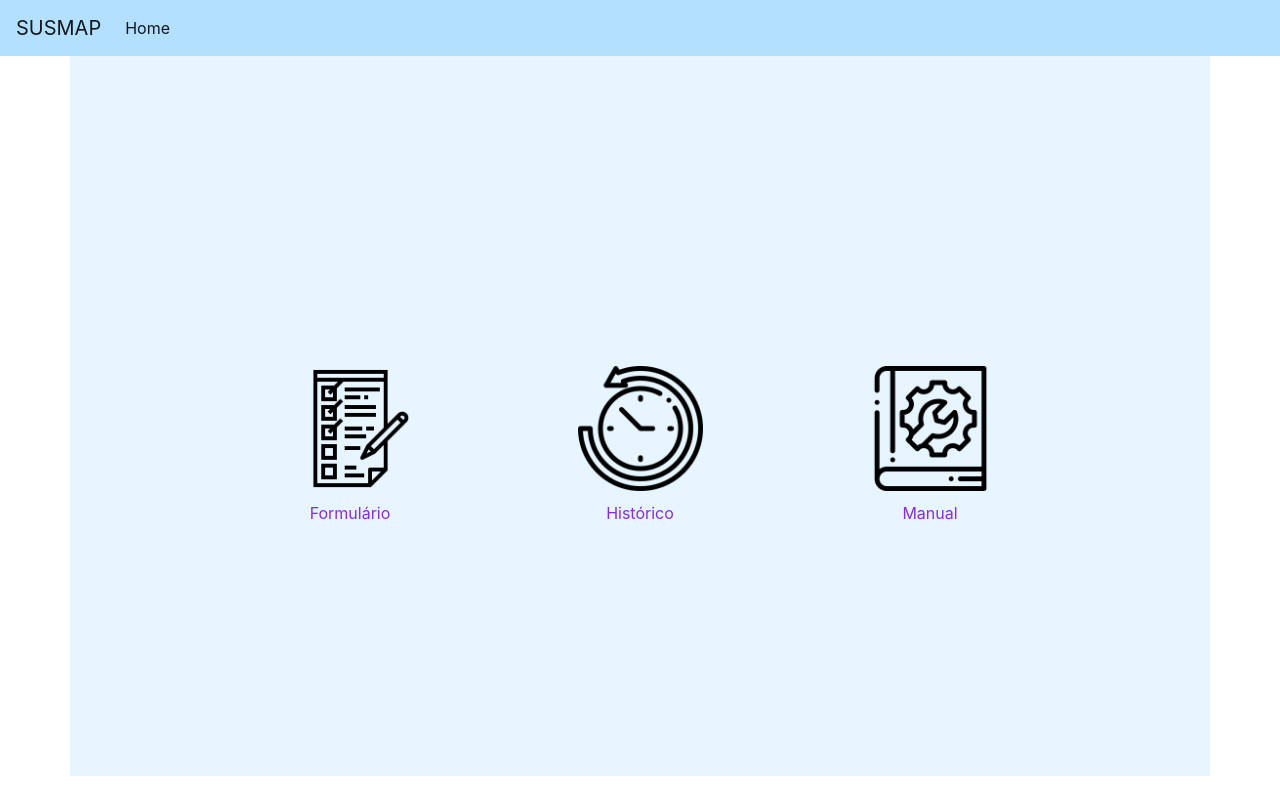
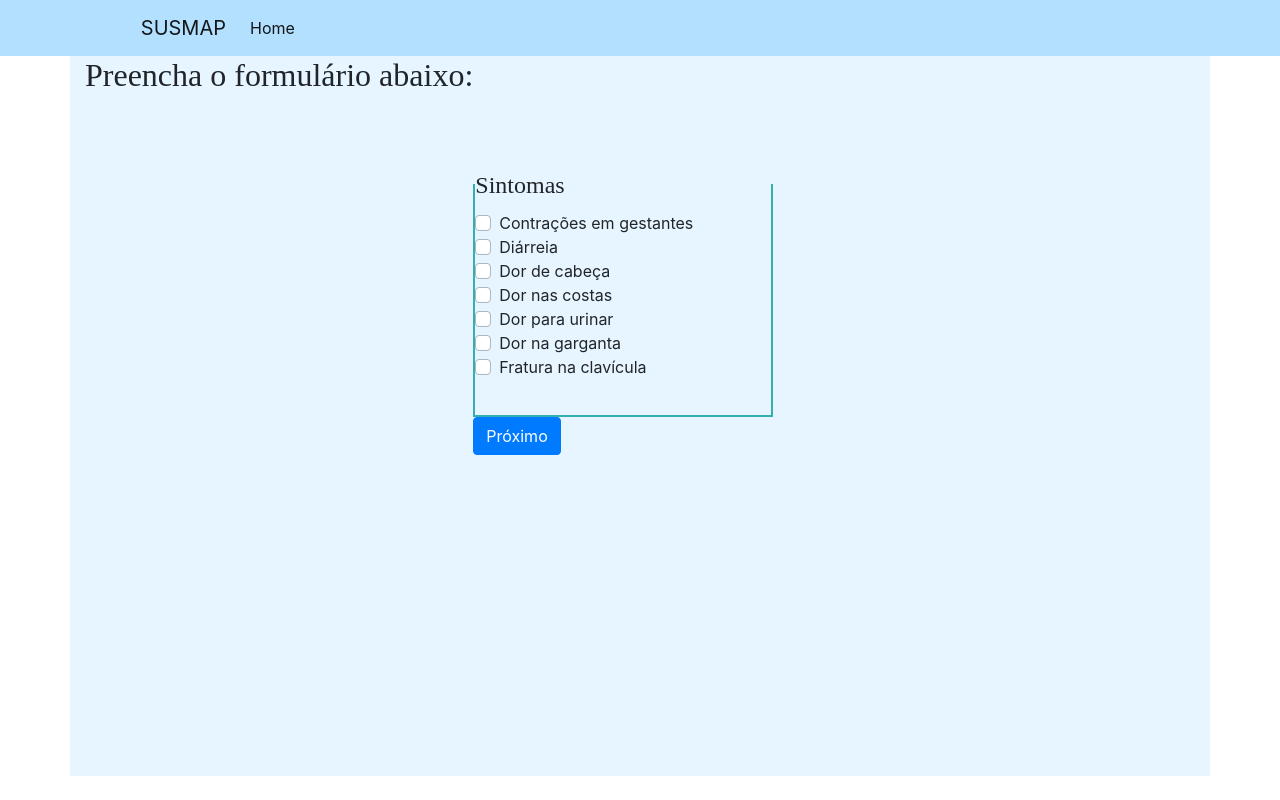
Before and after one commit to RoseGaldino/susmap, an Angular app: page /formulario in a window 1280 px wide. Before the commit this address led to /. Built offline with nearby package versions, Linux system fonts and the light colour scheme.

Commit message:
Foi criado a tela 'Formulario' do projeto susmap e adicionado as rotas do Menu para o fomulário.

```diff
--- a/src/app/app-routing.module.ts
+++ b/src/app/app-routing.module.ts
@@ -1,7 +1,12 @@
 import { NgModule } from '@angular/core';
 import { Routes, RouterModule } from '@angular/router';
+import {FormularioComponent} from './componentes/formulario/formulario.component';
+import { MenuComponent } from './componentes/menu/menu.component';
 
-const routes: Routes = [];
+const routes: Routes = [
+  {path: '', component: MenuComponent},
+  {path: 'formulario', component: FormularioComponent }
+];
 
 @NgModule({
   imports: [RouterModule.forRoot(routes)],
--- a/src/app/app.component.html
+++ b/src/app/app.component.html
@@ -1,3 +1,4 @@
-<app-menu></app-menu>
+<!-- <app-menu></app-menu> -->
+<!-- <app-formulario></app-formulario> -->
 
 <router-outlet></router-outlet>
--- a/src/app/componentes/formulario/formulario.component.css
+++ b/src/app/componentes/formulario/formulario.component.css
@@ -0,0 +1,48 @@
+header {
+    min-height: 60px;
+    position: fixed;
+    top: 0;
+    right: 0;
+    left: 0;
+    border-bottom: 1px solid #ccc;
+    background: rgb(37, 20, 190);
+
+  }
+
+.espaco{
+    margin-left: 10%;
+}
+
+.container{
+    display: flex;
+    /* flex-direction: row; */
+    /*background-color: blue;*/
+    width: 100%;
+    height: 90vh;
+    /* align-items: center; */
+    /* justify-content: center; */
+}
+
+#formulario{
+    margin-top: 10%;
+}
+
+.plano-externo{
+    background-color: #e6f5ff;
+}
+
+fieldset
+{
+    border: 2px #33afaf solid;
+    /* border-radius: 10px; */
+    height: 250px;
+    width: 300px;
+}
+legend{
+    font-style:bold;
+  font-family: “Segoe UI”,”Arial”,”Times New Roman”;
+}
+h2{
+    font-style:bold;
+    font-family: “Segoe UI”,”Arial”,”Times New Roman”;
+}
--- a/src/app/componentes/formulario/formulario.component.html
+++ b/src/app/componentes/formulario/formulario.component.html
@@ -1,10 +1,53 @@
-<header>
-    <h1 class="fL">
-      <a>SUSMap</a>
-    </h1>
-</header>
-<div class="container">
-      <div class="item item1"><a href="#" title="Clique para preencher o formulário" id="f">Formulário</a></div>
-      <div class="item item2"><a href="#">Histórico</a></div>
-      <div class="item item3"><a href="#">Manual</a></div>
+<nav class="navbar navbar-expand-lg navbar-light" style="background-color: #b3e0ff;">
+  <a class="navbar-brand espaco" href="#" id="espaco">SUSMAP</a>
+  <button class="navbar-toggler" type="button" data-toggle="collapse" data-target="#navbarNavAltMarkup" aria-controls="navbarNavAltMarkup" aria-expanded="false" aria-label="Toggle navigation">
+    <span class="navbar-toggler-icon"></span>
+  </button>
+  <div class="collapse navbar-collapse" id="navbarNavAltMarkup">
+    <div class="navbar-nav">
+      <a routerLink="" class="nav-item nav-link active" href="#">Home <span class="sr-only">(current)</span></a>
+    </div>
+  </div>
+
+</nav>
+<div class="container plano-externo">
+  <div>
+      <h2>Preencha o formulário abaixo:</h2>
+  </div>
+
+  <form id="formulario">
+      <fieldset>
+          <legend>Sintomas</legend>
+      <div class="custom-control custom-checkbox">
+          <input type="checkbox" class="custom-control-input" id="customCheck1">
+          <label class="custom-control-label" for="customCheck1">Contrações em gestantes</label>
+      </div>
+      <div class="custom-control custom-checkbox">
+          <input type="checkbox" class="custom-control-input" id="customCheck2">
+          <label class="custom-control-label" for="customCheck2">Diárreia</label>
+      </div>
+      <div class="custom-control custom-checkbox">
+          <input type="checkbox" class="custom-control-input" id="customCheck3">
+          <label class="custom-control-label" for="customCheck3">Dor de cabeça</label>
+      </div>
+      <div class="custom-control custom-checkbox">
+          <input type="checkbox" class="custom-control-input" id="customCheck4">
+          <label class="custom-control-label" for="customCheck4">Dor nas costas</label>
+      </div>
+      <div class="custom-control custom-checkbox">
+          <input type="checkbox" class="custom-control-input" id="customCheck5">
+          <label class="custom-control-label" for="customCheck5">Dor para urinar</label>
+      </div>
+      <div class="custom-control custom-checkbox">
+          <input type="checkbox" class="custom-control-input" id="customCheck6">
+          <label class="custom-control-label" for="customCheck6">Dor na garganta</label>
+      </div>
+      <div class="custom-control custom-checkbox">
+          <input type="checkbox" class="custom-control-input" id="customCheck7">
+          <label class="custom-control-label" for="customCheck7">Fratura na clavícula</label>
+      </div>
+    </fieldset>
+      <button type="submit" class="btn btn-primary">Próximo</button>
+    </form>
+  <span class="glyphicon glyphicon-search" aria-hidden="true"></span>
 </div>
--- a/src/app/componentes/menu/menu.component.css
+++ b/src/app/componentes/menu/menu.component.css
@@ -8,6 +8,10 @@ header {
     background: rgb(37, 20, 190);
 
   }
+
+.espaco{
+    margin-left: 10%;
+}
 
 header a {
     text-decoration: none;
--- a/src/app/componentes/menu/menu.component.html
+++ b/src/app/componentes/menu/menu.component.html
@@ -9,7 +9,7 @@
       <div class="item item3"><a href="#">Manual</a></div>
 </div> -->
 <nav class="navbar navbar-expand-lg navbar-light" style="background-color: #b3e0ff;">
-  <a class="navbar-brand" href="#">SUSMAP</a>
+  <a class="navbar-brand espaco" href="#" id="espaco">SUSMAP</a>
   <button class="navbar-toggler" type="button" data-toggle="collapse" data-target="#navbarNavAltMarkup" aria-controls="navbarNavAltMarkup" aria-expanded="false" aria-label="Toggle navigation">
     <span class="navbar-toggler-icon"></span>
   </button>
@@ -33,7 +33,7 @@
 <!-- <h1>SUSMAP</h1> -->
 <div class="container plano-externo">
   <div class="item item1">
-    <a href="#" title="Clique para preencher o formulário">
+    <a routerLink="/formulario" href="#" title="Clique para preencher o formulário">
       <img src="\assets\images\checking.png" alt="">
     </a>
     <p href="formulario" id="f">Formulário</p>
```
